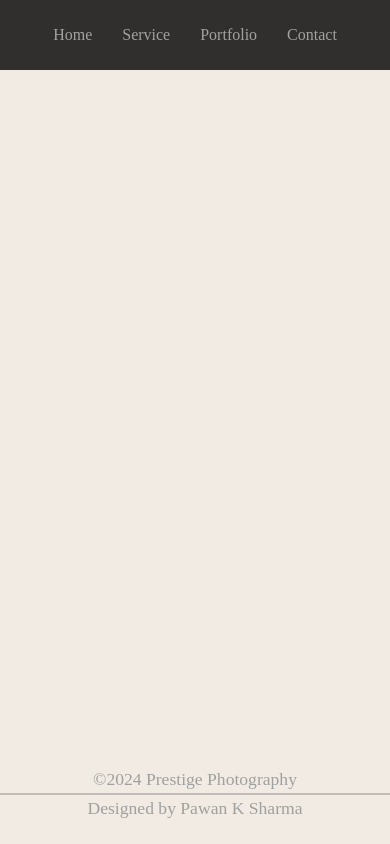
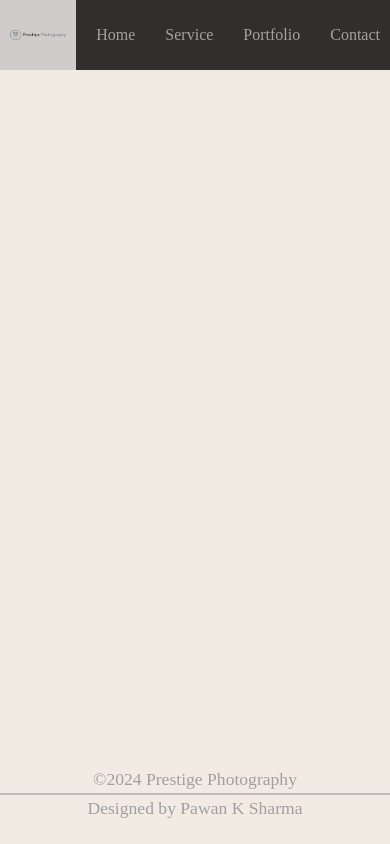
Before and after one commit to pks21g/phogography-website, a React (Create React App) app: page / in a window 390 px wide. Built offline with nearby package versions, Linux system fonts and the light colour scheme.

Commit message:
added logo

```diff
--- a/src/components/Nav.jsx
+++ b/src/components/Nav.jsx
@@ -1,8 +1,10 @@
 import { Link } from "react-router-dom";
+import logo from "../assets/logo.png"
 
 function Nav() {
   return (
     <div className="navigation">
+      <img src={logo} alt="" />
       <ul className="navigation-menu">
         <Link to="/photography-website">Home</Link>
         <Link to="/photography-website/services">Service</Link>
--- a/src/index.css
+++ b/src/index.css
@@ -37,8 +37,22 @@ body {
   top: 0;
   left: 0;
   z-index: 10000;
+  display: flex;
+  /* flex-direction: column; */
+  justify-content: space-between;
   padding: 0 40px;
+  padding-left: 0;
   background-color: rgba(0, 0, 0, 0.8);
+}
+
+.navigation img {
+  width:20%;
+  height: 100%;
+  object-fit: contain;
+  background-color: rgb(209, 204, 204);
+  /* transform: rotate(-90deg); */
+  padding: 10px;
+
 }
 
 .navigation-menu {
@@ -455,6 +469,10 @@ hr{
 }
 
 @media (max-width: 390px) {
+  .navigation{
+    padding:0 10px;
+    padding-left: 0;
+  }
   .logoname h1 {
     font-size: 2.3rem;
   }
```
Also changed, not shown: src/assets/logo.png (added).
